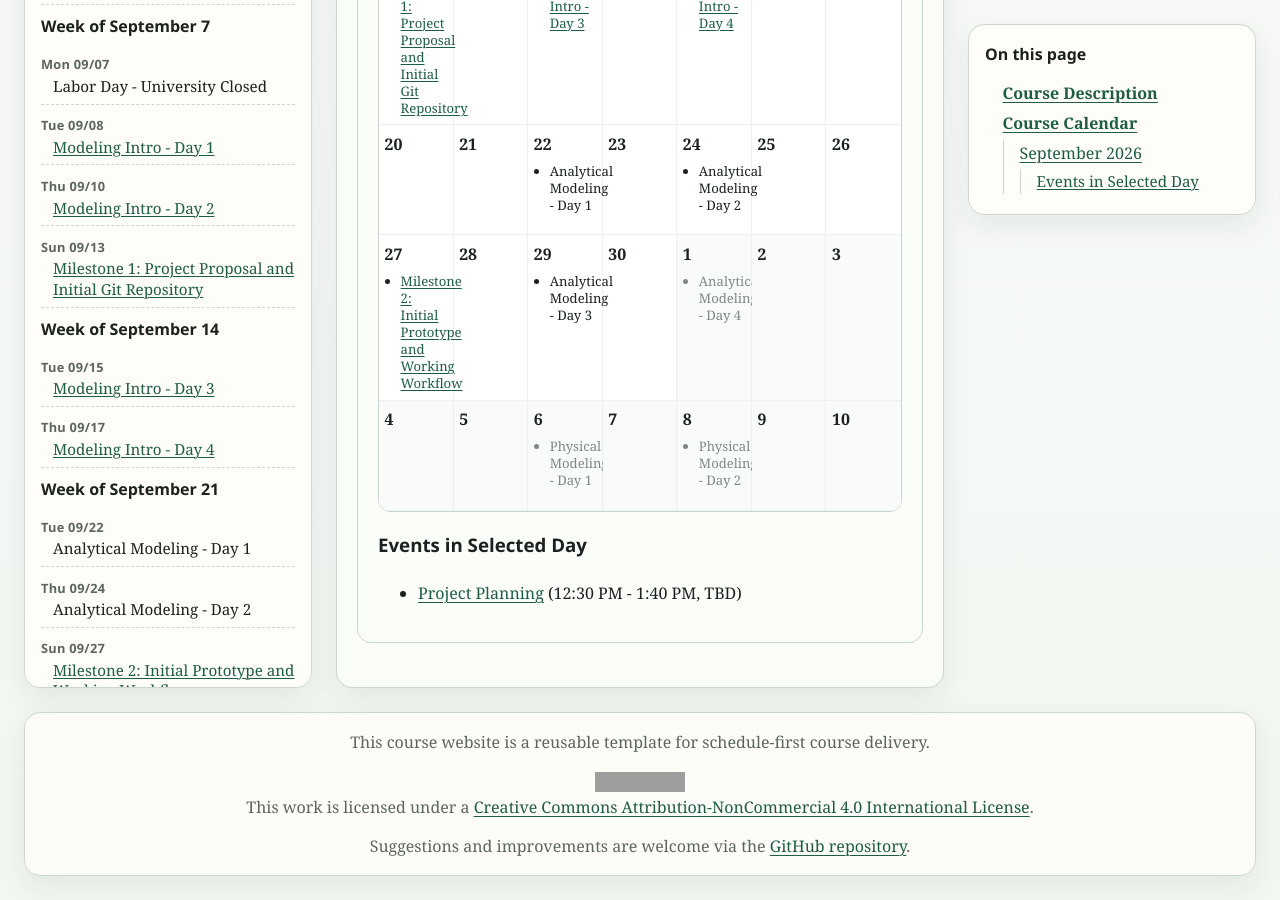
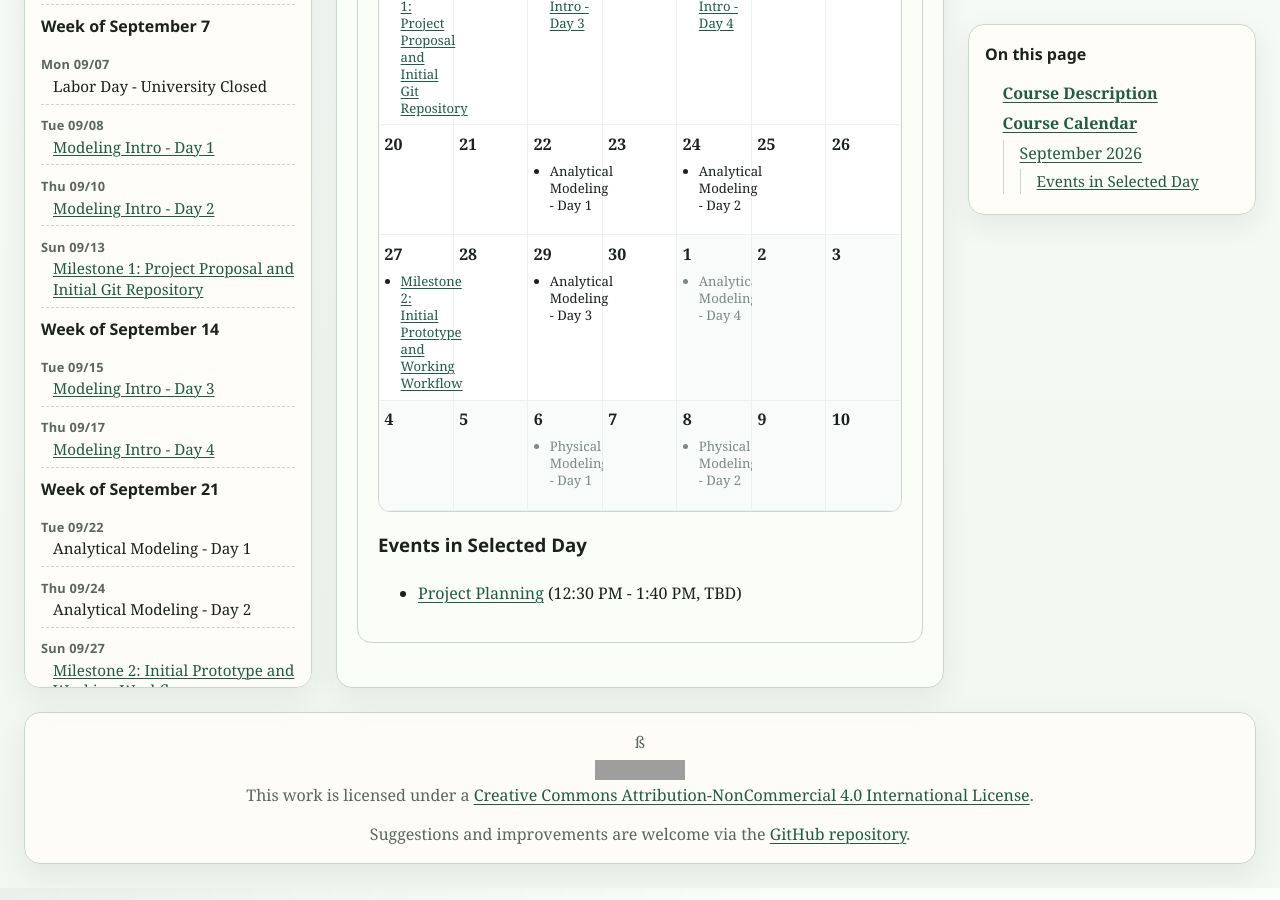
Before and after one commit to msu-cmse-courses/cmse802-FS26, a Jekyll site: the page built from index.md, in a window 1280 px wide and 900 px high, scrolled down 1586 px. Built offline with Jekyll 4.4.1, drawn with Linux system fonts in a browser that asks for light colours; grey boxes are pictures that could not be loaded.

Commit message:
Removing template description

```diff
--- a/_layouts/default.html
+++ b/_layouts/default.html
@@ -618,8 +618,7 @@
   {{ content }}
 
   <footer class="site-footer">
-    <div class="footer-content">
-      <p>This course website is a reusable template for schedule-first course delivery.</p>
+    <div class="footer-content">ß
       <p class="footer-license"><a rel="license" href="http://creativecommons.org/licenses/by-nc/4.0/"><img alt="Creative Commons License" style="border-width:0" src="https://i.creativecommons.org/l/by-nc/4.0/88x31.png"></a><br>This work is licensed under a <a rel="license" href="http://creativecommons.org/licenses/by-nc/4.0/">Creative Commons Attribution-NonCommercial 4.0 International License</a>.</p>
       {% if site.github and site.github.repository_url %}
       <p>Suggestions and improvements are welcome via the <a href="{{ site.github.repository_url }}">GitHub repository</a>.</p>
```
